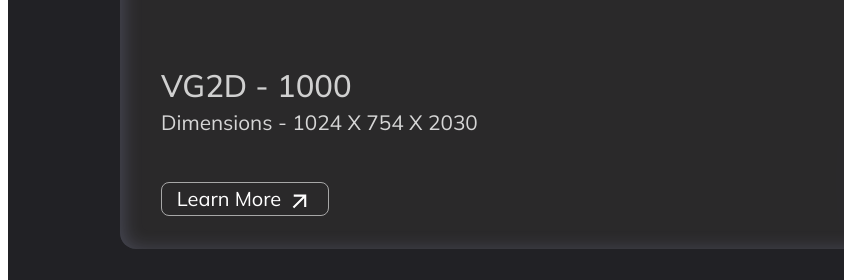
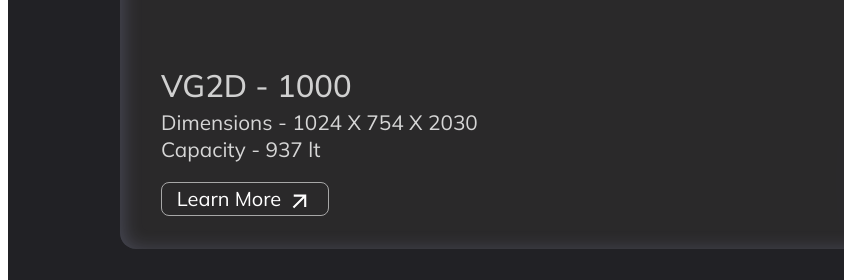
Before and after one commit to AmandeepSingh0411/Probiz-Sol, a plain HTML site: page index.html in a window 1280 px wide. Shown: the part 3220-3500 px from the top of the page, 0-844 px from the left. Drawn offline with Linux system fonts and the light colour scheme; a web font is replaced by a local one.

Commit message:
Update index.html

```diff
--- a/index.html
+++ b/index.html
@@ -162,7 +162,7 @@
         				<div class="the-ultimate-commercial">The Ultimate Commercial Refrigeration Solution!</div>
         				<div class="fv-1000sz">VG2D - 1000</div>
         				<div class="dimensions-1024">Dimensions - 1024 X 754 X 2030</div>
-<!--         				<div class="capacity-937">Capacity - 937 lt</div> -->
+        				<div class="capacity-937">Capacity - 937 lt</div>
         				<a href="https://www.frigoglass.com/frigoglass-products/coolers/fv-1000-sz-r290/" target="_blank">
                     <div class="learn-more-parent">
                         <div class="learn-more">Learn More</div>
```
